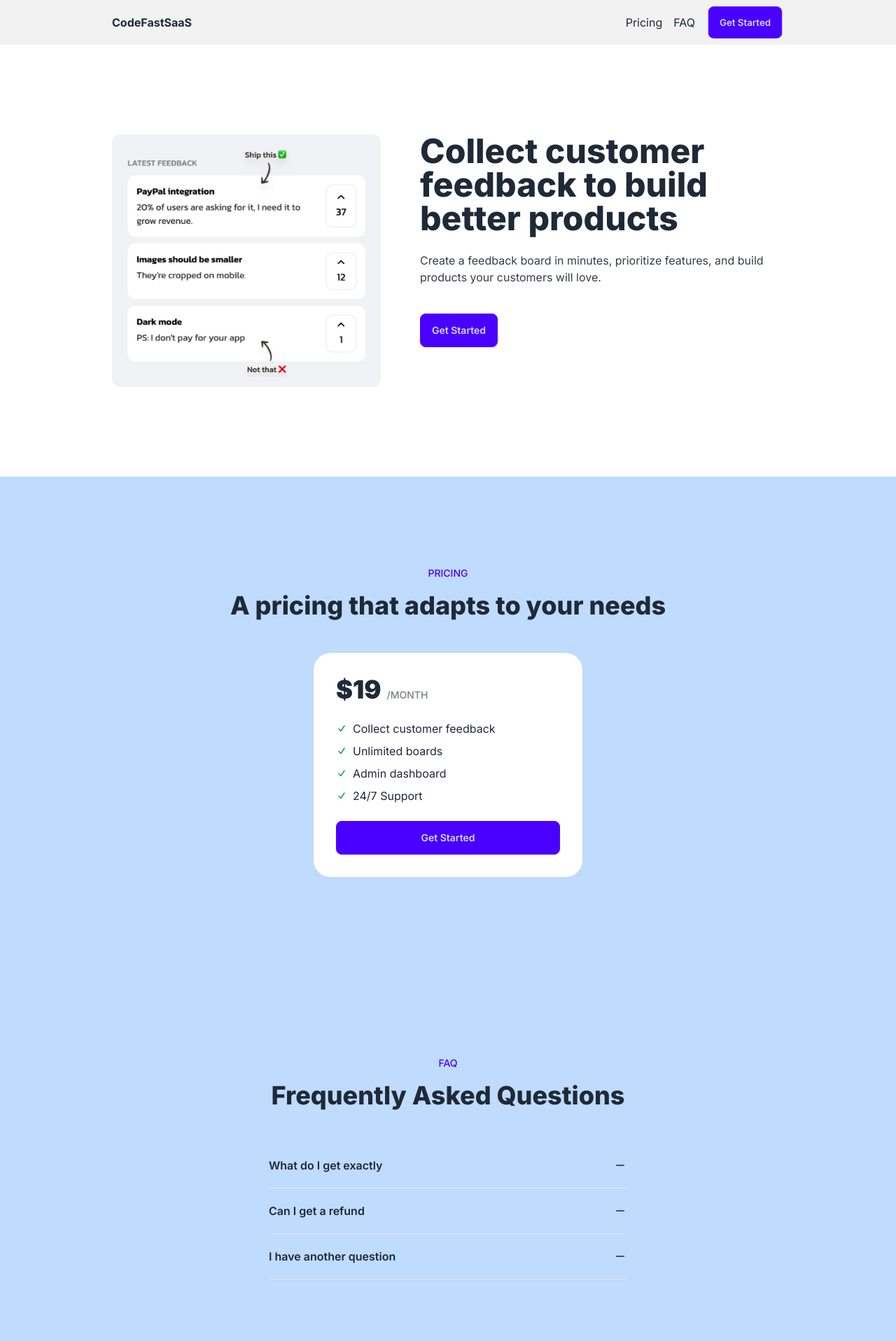
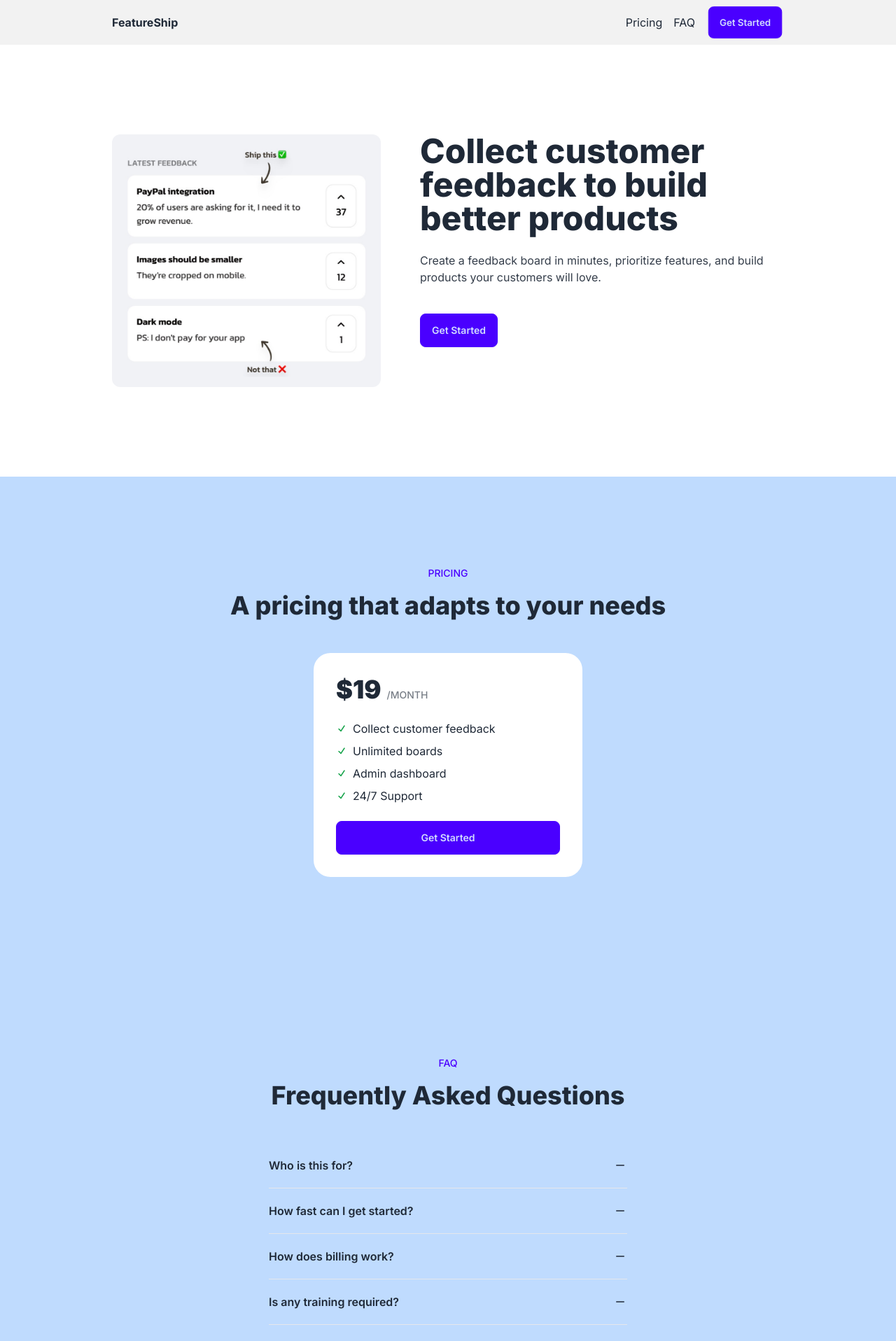
Before and after one commit to AIAutomationArchitect/cf-project, a Next.js app: page / in a window 1280 px wide. Shown: the top 1916 px of the page at 70% size. Built offline with nearby package versions, Linux system fonts and the light colour scheme; no server answers.

Commit message:
FAQ completed

```diff
--- a/app/page.js
+++ b/app/page.js
@@ -13,7 +13,7 @@ export default async function Home() {
       {/* HEADER */}
       <section className="bg-base-200">
         <div className="max-w-5xl mx-auto bg-base-200 flex justify-between items-center px-8 py-2">
-          <div className="font-bold">CodeFastSaaS</div>
+          <div className="font-bold">FeatureShip</div>
           <div className="space-x-4 max-md:hidden flex items-center">
             <a className="link link-hover" href="#pricing">
               Pricing
@@ -103,9 +103,11 @@ export default async function Home() {
 
           <ul className="max-w-lg mx-auto">
             {[
-              { question: "What do I get exactly", answer: "Loreum Ipseum" },
-              { question: "Can I get a refund", answer: "Loreum Ipseum" },
-              { question: "I have another question", answer: "Loreum Ipseum" },
+              { question: "Who is this for?", answer: "Anyone building a product who wants one clear place to collect feedback and understand which features matter most." },
+              { question: "How fast can I get started?", answer: "You can create your first board in minutes and start collecting feedback the same day." },
+              { question: "How does billing work?", answer: "Billing is simple and handled securely through Stripe.  You can manage your subscription directly from your account." },
+              { question: "Is any training required?", answer: "No.  FeatureShip is designed to be simple and intuitive, so you can start using it right away." },
+              { question: "Can I get a refund?", answer: "Yes.  If FeatureShip is not the right fit, you can request a full refund within the first 7 days after purchase." },
             ].map((qa) => (
               <FAQListItem key={qa.question} qa={qa} />
             ))}
```
